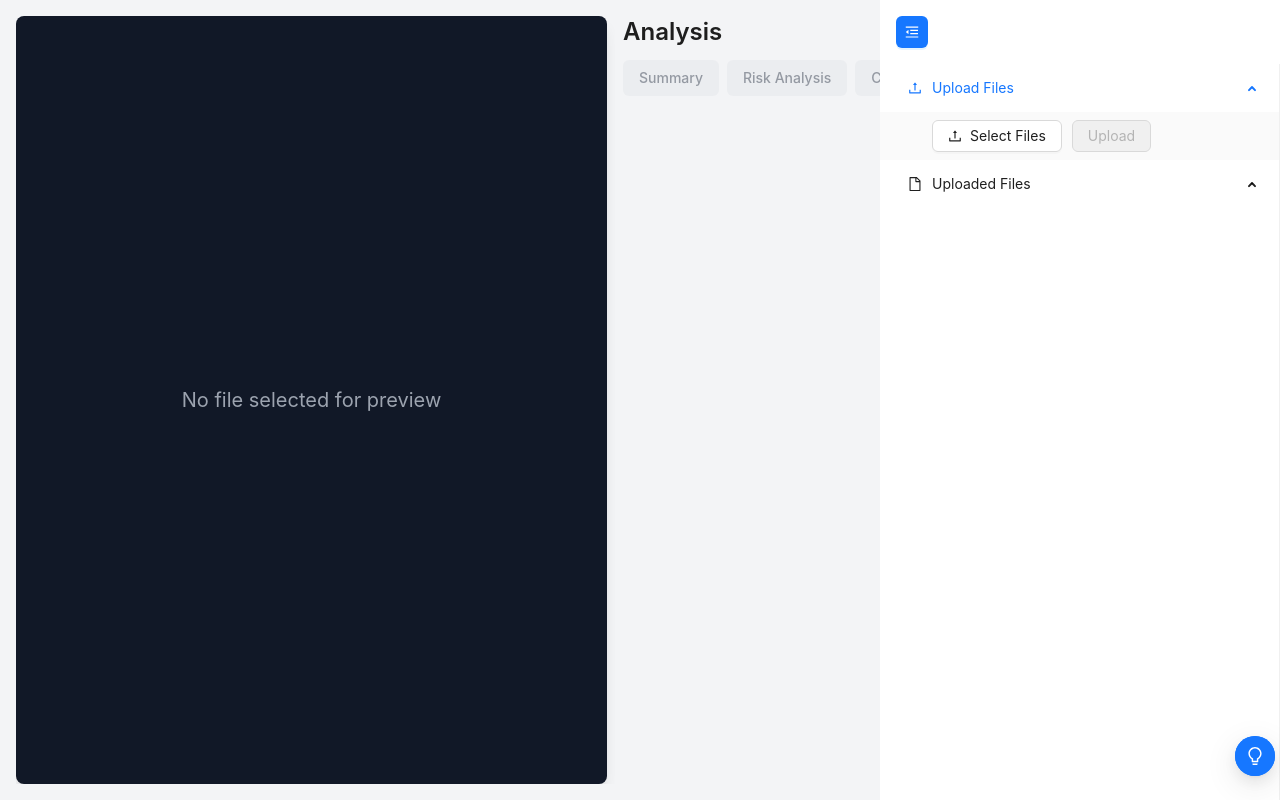
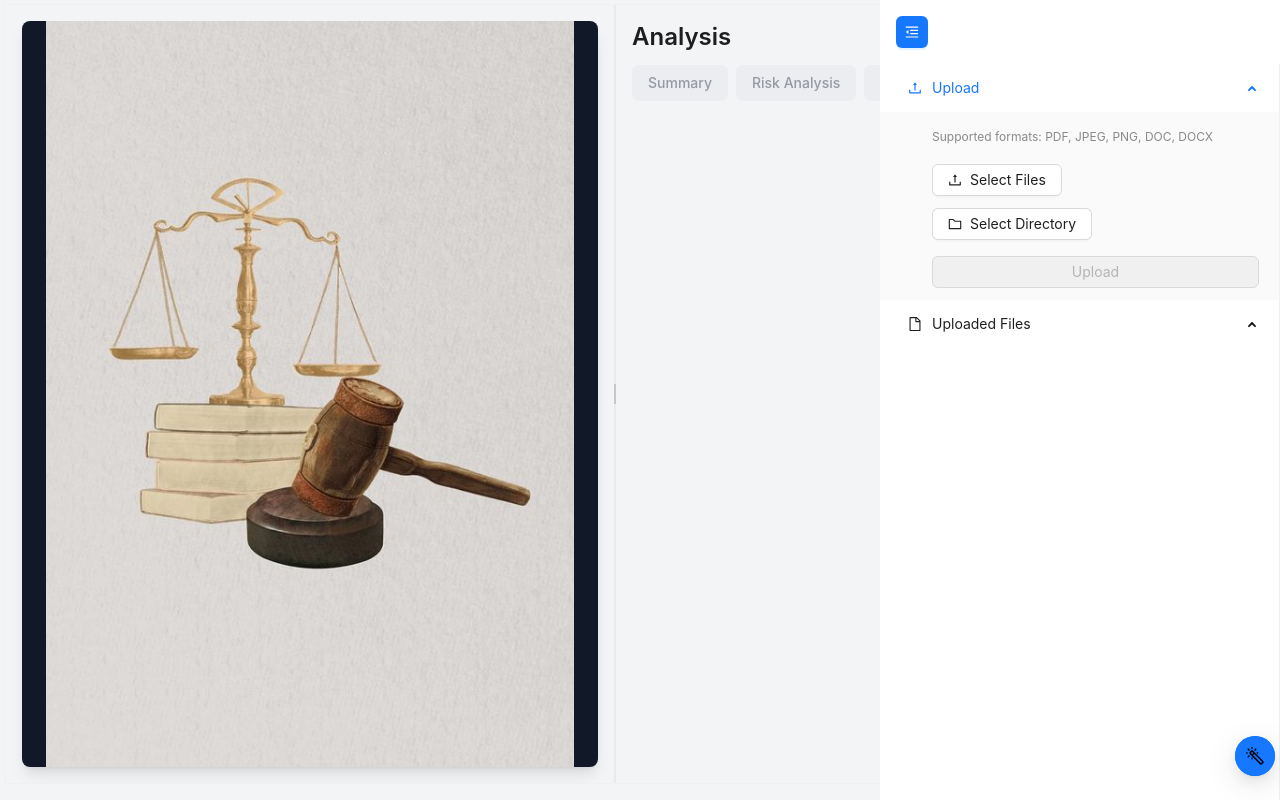
Before and after one commit to sajalshlan/mikerossFrontend, a React (Create React App) app: page / in a window 1280 px wide. Built offline with nearby package versions, Linux system fonts and the light colour scheme.

Commit message:
instructions on sidebar + upload directory + placeholder of FilePreview + Splitter

```diff
--- a/src/components/ChatWidget.js
+++ b/src/components/ChatWidget.js
@@ -96,7 +96,7 @@ const ChatWidget = ({ extractedTexts, onClose, chatMessages, setChatMessages, ch
   return (
     <div className={`fixed bottom-12 right-16 w-96 h-[500px] bg-white rounded-2xl overflow-hidden shadow-2xl flex flex-col z-50 border border-gray-200 transition-transform duration-300 ease-in-out ${isClosing ? 'translate-y-full' : 'translate-y-0'} animate-slide-up`}>
       <header className="bg-gray-100 p-4 text-gray-800 flex justify-between items-center rounded-t-2xl">
-        <h4 className="text-lg font-bold m-0">Chat with AI</h4>
+        <h4 className="text-lg font-bold m-0">AI Assistant</h4>
         <Button
           type="text"
           icon={<CloseOutlined />}
--- a/src/components/FilePreview.js
+++ b/src/components/FilePreview.js
@@ -121,14 +121,18 @@ const FilePreview = ({ files, selectedFile, onFileSelect }) => {
     return <p className="text-blue-500">Loading docx preview...</p>;
   };
 
+  const renderPlaceholder = () => (
+    <div className="flex flex-col items-center justify-center h-full">
+      <img src="/law1.jpg" alt="Placeholder" className="max-w-full h-auto mb-4" />
+    </div>
+  );
+
   return (
     <div className="bg-gray-900 rounded-lg shadow-lg p-6 h-full overflow-auto">
       {selectedFile && files[selectedFile] ? (
         renderFilePreview(files[selectedFile])
       ) : (
-        <div className="flex items-center justify-center h-full">
-          <p className="text-gray-400 text-xl">No file selected for preview</p>
-        </div>
+        renderPlaceholder()
       )}
     </div>
   );
--- a/src/components/FileUploader.js
+++ b/src/components/FileUploader.js
@@ -1,6 +1,8 @@
 import React, { useState, useEffect } from 'react';
-import { Menu, Upload, Button, Progress, message, Tooltip } from 'antd';
+import { Menu, Upload, Button, Progress, message, Tooltip, Typography } from 'antd';
 import { UploadOutlined, FolderOutlined, DeleteOutlined, FileOutlined, MenuFoldOutlined, MenuUnfoldOutlined } from '@ant-design/icons';
+
+const { Text } = Typography;
 
 const FileUploader = ({ onFileUpload, files, isFileProcessing, onRemoveFile, onCheckedFilesChange, isAnalysisInProgress, onFileSelection, collapsed, setCollapsed }) => {
   const [selectedFiles, setSelectedFiles] = useState({});
@@ -20,11 +22,15 @@ const FileUploader = ({ onFileUpload, files, isFileProcessing, onRemoveFile, onC
   };
 
   const handleUploadClick = () => {
+    console.log('handleUploadClick clicked');
     if (pendingFiles.length > 0) {
-      onFileUpload(pendingFiles);
+      // Remove any duplicate files before uploading
+      const uniqueFiles = Array.from(new Set(pendingFiles.map(file => file.name)))
+        .map(name => pendingFiles.find(file => file.name === name));
+      onFileUpload(uniqueFiles);
       setPendingFiles([]);
     } else {
-      message.warning('Please select files to upload');
+      message.warning('Please select files or a directory to upload');
     }
   };
 
@@ -52,14 +58,40 @@ const FileUploader = ({ onFileUpload, files, isFileProcessing, onRemoveFile, onC
     fileList: pendingFiles,
   };
 
+  const handleDirectoryUpload = (info) => {
+    const { fileList } = info;
+    const directoryFiles = fileList.map(file => file.originFileObj);
+    // Use a Set to remove duplicates based on file names
+    const uniqueFiles = Array.from(new Set(directoryFiles.map(file => file.name)))
+      .map(name => directoryFiles.find(file => file.name === name));
+    setPendingFiles(prevFiles => [...prevFiles, ...uniqueFiles]);
+  };
+
+  const directoryProps = {
+    name: 'directory',
+    directory: true,
+    multiple: true,
+    onChange: handleDirectoryUpload,
+    showUploadList: false,
+    beforeUpload: () => false,
+  };
+
   const menuItems = [
     {
       key: 'upload',
       icon: <UploadOutlined />,
-      label: 'Upload Files',
+      label: 'Upload',
       children: [
         {
-          key: 'uploadButton',
+          key: 'uploadInstructions',
+          label: (
+            <Text type="secondary" className="text-xs">
+              Supported formats: PDF, JPEG, PNG, DOC, DOCX
+            </Text>
+          ),
+        },
+        {
+          key: 'uploadFiles',
           label: (
             <div>
               <Upload {...uploadProps}>
@@ -67,14 +99,31 @@ const FileUploader = ({ onFileUpload, files, isFileProcessing, onRemoveFile, onC
                   Select Files
                 </Button>
               </Upload>
+            </div>
+          ),
+        },
+        {
+          key: 'uploadDirectory',
+          label: (
+            <div>
+              <Upload {...directoryProps}>
+                <Button icon={<FolderOutlined />} disabled={isFileProcessing}>
+                  Select Directory
+                </Button>
+              </Upload>
+            </div>
+          ),
+        },
+        {
+          key: 'uploadButton',
+          label: (
             <Button
               onClick={handleUploadClick}
               disabled={isFileProcessing || pendingFiles.length === 0}
-                style={{ marginLeft: '10px' }}
+              style={{ marginTop: '8px', width: '100%', marginBottom: '8px' }}
             >
               Upload
             </Button>
-            </div>
           ),
         },
       ],
--- a/src/components/LegalAnalyzer.js
+++ b/src/components/LegalAnalyzer.js
@@ -1,5 +1,5 @@
 import React, { useState, useRef, useEffect } from 'react';
-import { Layout } from 'antd';
+import { Layout, Splitter } from 'antd';
 import { Helmet } from 'react-helmet';
 import FileUploader from './FileUploader';
 import AnalysisSection from './AnalysisSection';
@@ -64,18 +64,22 @@ const LegalAnalyzer = () => {
     });
   };
 
-  const
-  handleFileUpload = async (newFiles) => {
+  const handleFileUpload = async (newFiles) => {
     console.log('LegalAnalyzer: handleFileUpload started', newFiles);
     setIsFileProcessing(true);
 
     const updatedFiles = { ...files };
+    const uniqueNewFiles = [];
+
     for (const file of newFiles) {
+      if (!updatedFiles[file.name]) {
         updatedFiles[file.name] = {
           file,
           progress: { progress: 0, status: 'uploading' },
           isChecked: false
         };
+        uniqueNewFiles.push(file);
+      }
     }
 
     setFiles(updatedFiles);
@@ -83,7 +87,7 @@ const LegalAnalyzer = () => {
     console.log('LegalAnalyzer: updatedFiles', updatedFiles);
 
     try {
-      const uploadPromises = newFiles.map(file =>
+      const uploadPromises = uniqueNewFiles.map(file =>
         uploadFile(file, (progress) => {
           setFiles(prev => ({
             ...prev,
@@ -285,11 +289,29 @@ const LegalAnalyzer = () => {
         <link rel="icon" type="image/x-icon" href="/favicon.ico" />
       </Helmet>
       <Layout className="flex-1">
-        <Content className="bg-gray-100 p-4 flex h-full">
-          <div className="w-1/2 pr-2 overflow-auto">
-            <FilePreview files={files} selectedFile={selectedFile} onFileSelect={setSelectedFile} />
+        <Content className="bg-gray-100 p-1">
+          <Splitter
+            style={{
+              height: 'calc(100vh - 20px)', // Adjust this value if needed
+              border: '0.5px solid #f0f0f0', // Add a border to make the Splitter visible
+            }}
+          >
+            <Splitter.Panel
+              defaultSize="50%"
+              min="30%"
+              max="70%"
+              style={{ height: '100%', overflow: 'hidden' }}
+            >
+              <div className="h-full overflow-auto p-4">
+                <FilePreview
+                  files={files}
+                  selectedFile={selectedFile}
+                  onFileSelect={setSelectedFile}
+                />
               </div>
-          <div className="w-1/2 pl-2 overflow-auto">
+            </Splitter.Panel>
+            <Splitter.Panel style={{ height: '100%', overflow: 'hidden' }}>
+              <div className="h-full overflow-auto p-4">
                 <AnalysisSection
                   files={files}
                   analysisState={analysisState}
@@ -298,6 +320,8 @@ const LegalAnalyzer = () => {
                   isFileProcessing={isFileProcessing}
                 />
               </div>
+            </Splitter.Panel>
+          </Splitter>
         </Content>
         <Sider
           ref={siderRef}
--- a/src/components/MagicEffect.js
+++ b/src/components/MagicEffect.js
@@ -85,21 +85,23 @@ const MagicEffect = ({ extractedTexts, allExtractedTexts }) => {
   return (
     <>
       <div ref={floatButtonRef}>
+        <Tooltip title="Magic Helpers" placement="left">
           <FloatButton.Group
             trigger="click"
             type="primary"
             style={{ right: 5, bottom: 24 }}
-          icon={<BulbOutlined />}
+            icon={<img src="/magic-wand.svg" alt="Magic Wand" style={{ width: '34px', height: '24px' }} />}
             open={isFloatGroupOpen}
             onOpenChange={handleMainButtonClick}
           >
             <Tooltip title="Draft Assistant" placement="left">
               <FloatButton icon={<FileTextOutlined />} onClick={toggleDraft} />
             </Tooltip>
-          <Tooltip title="Chat with AI" placement="left">
+            <Tooltip title="AI Assistant" placement="left">
               <FloatButton icon={<MessageOutlined />} onClick={toggleChat} />
             </Tooltip>
           </FloatButton.Group>
+        </Tooltip>
       </div>
 
       {isChatVisible && (
```
Also changed, not shown: public/magic-wand.svg (added). Lines whose indentation alone changed are shown as unchanged.
